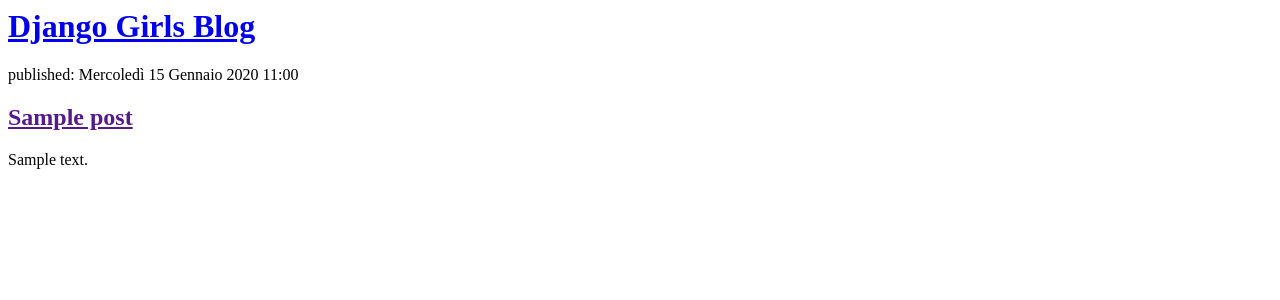
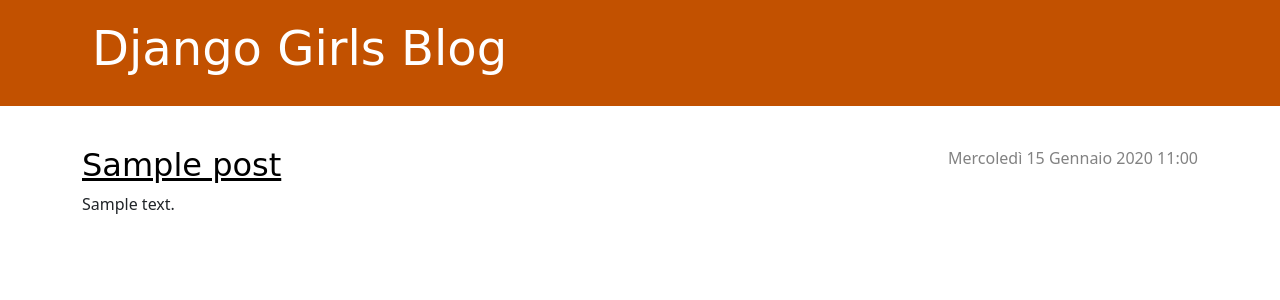
Before and after one commit to franni21/my-first-blog, a Django app: page / in a window 1280 px wide. Shown: the top 300 px of the page. Run offline with Django 5.2, Linux system fonts and the light colour scheme; tables that the repository leaves empty hold one stand-in row (values such as "Sample post").

Commit message:
css, list_view e detail_view

```diff
--- /dev/null
+++ b/blog/static/css/blog.css
@@ -0,0 +1,70 @@
+.page-header {
+    background-color: #C25100;
+    margin-top: 0;
+    margin-bottom: 40px;
+    padding: 20px 20px 20px 40px;
+}
+
+.page-header h1,
+.page-header h1 a,
+.page-header h1 a:visited,
+.page-header h1 a:active {
+    color: #ffffff;
+    font-size: 36pt;
+    text-decoration: none;
+}
+
+h1,
+h2,
+h3,
+h4 {
+    font-family: 'Lobster', cursive;
+}
+
+.date {
+    color: #828282;
+}
+
+.save {
+    float: right;
+}
+
+.post-form textarea,
+.post-form input {
+    width: 100%;
+}
+
+.top-menu,
+.top-menu:hover,
+.top-menu:visited {
+    color: #ffffff;
+    float: right;
+    font-size: 26pt;
+    margin-right: 20px;
+}
+
+.post {
+    margin-bottom: 70px;
+}
+
+.post h2 a,
+.post h2 a:visited {
+    color: #000000;
+}
+
+.post > .date,
+.post > .actions {
+    float: right;
+}
+
+.btn-secondary,
+.btn-secondary:visited {
+    color: #C25100;
+    background: none;
+    border-color: #C25100;
+}
+
+.btn-secondary:hover {
+    color: #FFFFFF;
+    background-color: #C25100;
+}
--- /dev/null
+++ b/blog/templates/blog/base.html
@@ -0,0 +1,22 @@
+{% load static %}
+<head>
+    <link rel="stylesheet" href="https://cdn.jsdelivr.net/npm/bootstrap@5.1.3/dist/css/bootstrap.min.css" integrity="sha384-1BmE4kWBq78iYhFldvKuhfTAU6auU8tT94WrHftjDbrCEXSU1oBoqyl2QvZ6jIW3" crossorigin="anonymous">
+    <link rel="stylesheet" href="{% static 'css/blog.css' %}">
+
+</head>
+
+<body>
+    <header class="page-header">
+      <div class="container">
+          <h1><a href="/">Django Girls Blog</a></h1>
+      </div>
+    </header>
+    <main class="container">
+        <div class="row">
+            <div class="col">
+            {% block content %}
+            {% endblock %}
+            </div>
+        </div>
+    </main>
+</body>
--- a/blog/templates/blog/post_list.html
+++ b/blog/templates/blog/post_list.html
@@ -1,11 +1,15 @@
-<header>
-    <h1><a href="/">Django Girls Blog</a></h1>
-</header>
 
-{% for post in posts %}
-    <article>
-        <time>published: {{ post.published_date }}</time>
-        <h2><a href="">{{ post.title }}</a></h2>
-        <p>{{ post.text|linebreaksbr }}</p>
-    </article>
-{% endfor %}
+{% extends 'blog/base.html' %}
+{% block content %}
+
+            {% for post in posts %}
+                <article class="post">
+                    <time class="date">
+                        {{ post.published_date }}
+                    </time>
+                    <h2><a href="{% url 'post_detail' pk=post.pk %}">{{ post.title }}</a></h2>
+                    <p>{{ post.text|linebreaksbr }}</p>
+                </article>
+            {% endfor %}
+
+{% endblock content %}
--- a/blog/urls.py
+++ b/blog/urls.py
@@ -1,6 +1,8 @@
 from django.urls import path
-from . import views
+from .views import *
 
 urlpatterns = [
-    path('', views.post_list, name='post_list'),
+    path('', post_list, name='post_list'),
+    path('post/<int:pk>/', post_detail, name='post_detail'),
+
 ]
--- a/blog/views.py
+++ b/blog/views.py
@@ -1,6 +1,11 @@
-from django.shortcuts import render
+from django.shortcuts import render, get_object_or_404
+
 from .models import *
 def post_list(request):
     #posts = Post.objects.all()
     posts = Post.objects.filter(published_date__lte=timezone.now()).order_by('published_date')
     return render(request, 'blog/post_list.html', {'posts': posts})
+
+def post_detail(request, pk):
+    post = get_object_or_404(Post, pk=pk)
+    return render(request, 'blog/post_detail.html', {'post': post})
```
Also changed, not shown: blog/templates/blog/post_detail.html (added, +13 -0 lines).
